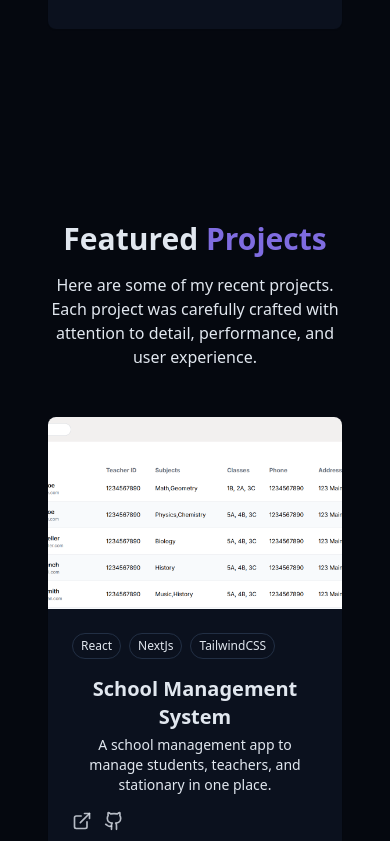
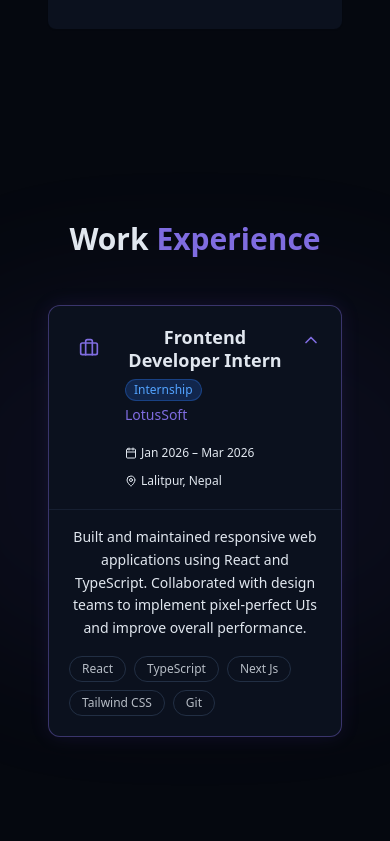
Before and after one commit to PawanH24/Portfolio, a React (Vite) app: page / in a window 390 px wide. Shown: the part 5283-6124 px from the top of the page. Built offline with nearby package versions, Linux system fonts and the light colour scheme.

Commit message:
Added experience section

```diff
--- /dev/null
+++ b/src/components/ExperienceSection.jsx
@@ -0,0 +1,148 @@
+import { useState } from "react";
+import { Briefcase, Calendar, MapPin, ChevronDown } from "lucide-react";
+import { cn } from "@/lib/utils";
+
+const experiences = [
+  {
+    role: "Frontend Developer Intern",
+    company: "LotusSoft",
+    location: "Lalitpur, Nepal",
+    period: "Jan 2026 – Mar 2026",
+    type: "Internship",
+    description:
+      "Built and maintained responsive web applications using React and TypeScript. Collaborated with design teams to implement pixel-perfect UIs and improve overall performance.",
+    tech: ["React", "TypeScript", "Next Js", "Tailwind CSS", "Git"],
+  },
+];
+
+const typeColors = {
+  "Full-time": "bg-primary/20 text-primary border border-primary/30",
+  Internship: "bg-blue-500/20 text-blue-400 border border-blue-500/30",
+  Freelance: "bg-emerald-500/20 text-emerald-400 border border-emerald-500/30",
+};
+
+export const ExperienceSection = () => {
+  const [expanded, setExpanded] = useState(0);
+
+  return (
+    <section id="experience" className="py-24 px-4 relative">
+      {/* Subtle background glow matching the theme */}
+      <div className="absolute top-1/2 left-1/2 -translate-x-1/2 -translate-y-1/2 w-[600px] h-[400px] bg-primary/5 rounded-full blur-3xl pointer-events-none" />
+
+      <div className="container mx-auto max-w-4xl relative">
+        <h2 className="text-3xl md:text-4xl font-bold mb-12 text-center">
+          Work <span className="text-primary">Experience</span>
+        </h2>
+
+        {/* Timeline */}
+        <div className="relative">
+          {/* Vertical line */}
+          <div className="absolute left-6 top-0 bottom-0 w-px bg-gradient-to-b from-primary/60 via-primary/20 to-transparent hidden sm:block" />
+
+          <div className="flex flex-col gap-6">
+            {experiences.map((exp, index) => (
+              <div key={index} className="relative sm:pl-16">
+                {/* Timeline dot */}
+                <div className="absolute left-[18px] top-6 w-4 h-4 rounded-full border-2 border-primary bg-background hidden sm:flex items-center justify-center">
+                  <div
+                    className={cn(
+                      "w-2 h-2 rounded-full bg-primary transition-all duration-300",
+                      expanded === index ? "scale-100" : "scale-50 opacity-50",
+                    )}
+                  />
+                </div>
+
+                {/* Card */}
+                <div
+                  className={cn(
+                    "bg-card rounded-xl border transition-all duration-300 overflow-hidden cursor-pointer",
+                    expanded === index
+                      ? "border-primary/40 shadow-[0_0_20px_rgba(139,92,246,0.1)]"
+                      : "border-border hover:border-primary/20",
+                  )}
+                  onClick={() => setExpanded(expanded === index ? -1 : index)}
+                >
+                  {/* Card Header */}
+                  <div className="p-5 flex items-start justify-between gap-4">
+                    <div className="flex gap-4 items-start">
+                      {/* Icon */}
+                      <div className="w-10 h-10 rounded-lg bg-secondary/50 flex items-center justify-center shrink-0 mt-0.5">
+                        <Briefcase className="w-5 h-5 text-primary" />
+                      </div>
+
+                      <div>
+                        <div className="flex flex-wrap items-center gap-2 mb-1">
+                          <h3 className="font-semibold text-lg leading-tight">
+                            {exp.role}
+                          </h3>
+                          <span
+                            className={cn(
+                              "text-xs px-2 py-0.5 rounded-full font-medium",
+                              typeColors[exp.type],
+                            )}
+                          >
+                            {exp.type}
+                          </span>
+                        </div>
+
+                        <div className="flex flex-wrap gap-3 text-muted-foreground text-xs">
+                          <p className="text-primary font-medium text-sm mb-2">
+                            {exp.company}
+                          </p>
+                          <span className="flex items-center gap-1">
+                            <Calendar className="w-3 h-3" />
+                            {exp.period}
+                          </span>
+                          <span className="flex items-center gap-1">
+                            <MapPin className="w-3 h-3" />
+                            {exp.location}
+                          </span>
+                        </div>
+                      </div>
+                    </div>
+
+                    <ChevronDown
+                      className={cn(
+                        "w-5 h-5 text-muted-foreground shrink-0 mt-1 transition-transform duration-300",
+                        expanded === index && "rotate-180 text-primary",
+                      )}
+                    />
+                  </div>
+
+                  {/* Expandable Body */}
+                  <div
+                    className={cn(
+                      "grid transition-all duration-300",
+                      expanded === index
+                        ? "grid-rows-[1fr] opacity-100"
+                        : "grid-rows-[0fr] opacity-0",
+                    )}
+                  >
+                    <div className="overflow-hidden">
+                      <div className="px-5 pb-5 pt-0 border-t border-border/50">
+                        <p className="text-muted-foreground text-sm leading-relaxed mt-4 mb-4">
+                          {exp.description}
+                        </p>
+
+                        <div className="flex flex-wrap gap-2">
+                          {exp.tech.map((t) => (
+                            <span
+                              key={t}
+                              className="text-xs px-3 py-1 rounded-full bg-secondary/70 text-foreground/80 border border-border"
+                            >
+                              {t}
+                            </span>
+                          ))}
+                        </div>
+                      </div>
+                    </div>
+                  </div>
+                </div>
+              </div>
+            ))}
+          </div>
+        </div>
+      </div>
+    </section>
+  );
+};
--- a/src/components/Navbar.jsx
+++ b/src/components/Navbar.jsx
@@ -6,6 +6,7 @@ const navItems = [
   { name: "Home", href: "#hero" },
   { name: "About", href: "#about" },
   { name: "Skills", href: "#skills" },
+  { name: "Experience", href: "#exp" },
   { name: "Projects", href: "#projects" },
   { name: "Contact", href: "#contact" },
 ];
@@ -26,7 +27,9 @@ export const Navbar = () => {
     <nav
       className={cn(
         "fixed w-full z-40 transition-all duration-300",
-        isScrolled ? "py-3 bg-background/80 backdrop-blur-md shadow-xs" : "py-5"
+        isScrolled
+          ? "py-3 bg-background/80 backdrop-blur-md shadow-xs"
+          : "py-5",
       )}
     >
       <div className="container flex items-center justify-between">
@@ -68,7 +71,7 @@ export const Navbar = () => {
             "transition-all duration-300 md:hidden",
             isMenuOpen
               ? "opacity-100 pointer-events-auto"
-              : "opacity-0 pointer-events-none"
+              : "opacity-0 pointer-events-none",
           )}
         >
           <div className="flex flex-col space-y-8 text-xl">
--- a/src/pages/Home.jsx
+++ b/src/pages/Home.jsx
@@ -6,6 +6,7 @@ import { AboutMe } from "../components/AboutMe";
 import { SkillsSection } from "../components/SkillsSection";
 import { ProjectsSection } from "../components/ProjectSection";
 import { FooterSection } from "../components/FooterSection";
+import { ExperienceSection } from "../components/ExperienceSection";
 
 export const Home = () => {
   return (
@@ -21,6 +22,7 @@ export const Home = () => {
         <HeroSection />
         <AboutMe />
         <SkillsSection />
+        <ExperienceSection />
         <ProjectsSection />
       </main>
 
```
